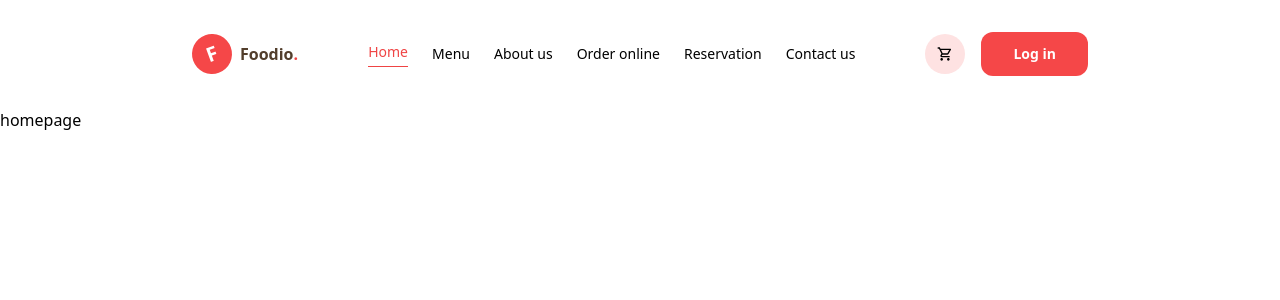
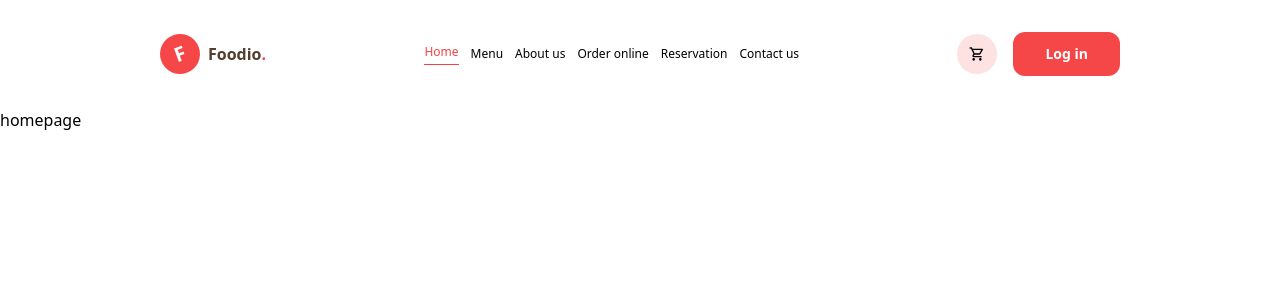
Before and after one commit to the-hackerist/foodio, a React (Vite) app in the folder client/: page / in a window 1280 px wide. Shown: the top 300 px of the page. Built offline with nearby package versions, Linux system fonts and the light colour scheme.

Commit message:
make header responsive

```diff
--- a/client/src/components/Header.jsx
+++ b/client/src/components/Header.jsx
@@ -12,7 +12,7 @@ function Header() {
   const handleActiveLink = (link) => setActiveLink(link);
 
   return (
-    <header className="flex justify-between px-48 py-8">
+    <header className="flex justify-between px-48 2xl:px-60 lg:px-40 py-8">
       <div className="flex gap-2 items-center">
         <div className="bg-[#F54748] rounded-full rotate-[-20deg] flex items-center justify-center h-10 w-10">
           <span className="p-2 text-white font-semibold text-xl">F</span>
@@ -26,7 +26,8 @@ function Header() {
         <div className="lg:hidden">
           <GiHamburgerMenu />
         </div>
-        <ul className="hidden lg:flex text-sm gap-6 items-center">
+
+        <ul className="hidden lg:flex lg:text-xs lg:gap-3 text-sm gap-6 items-center">
           <li
             onClick={() => handleActiveLink("home")}
             className={activeLink === "home" && activeLinkStyle}
```
